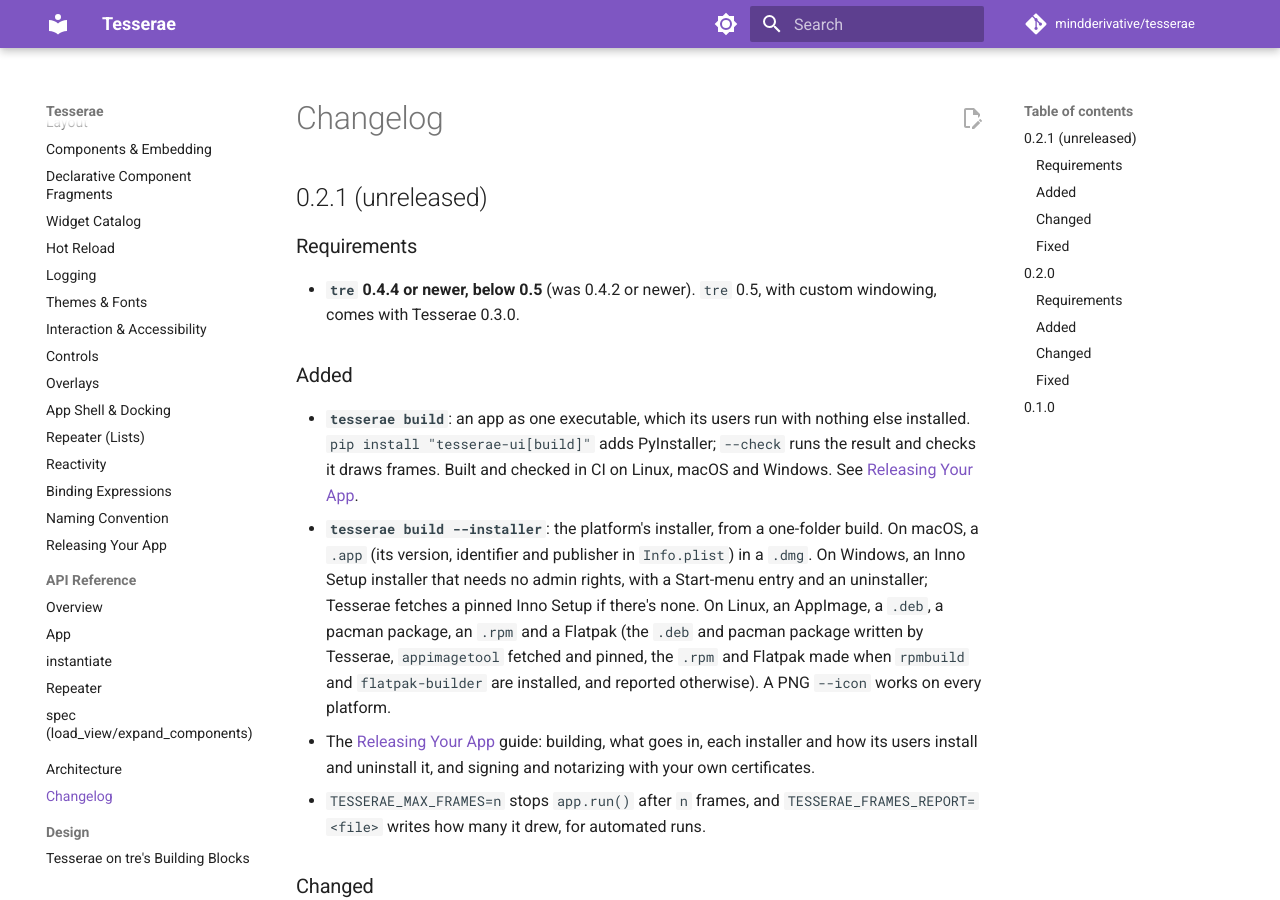
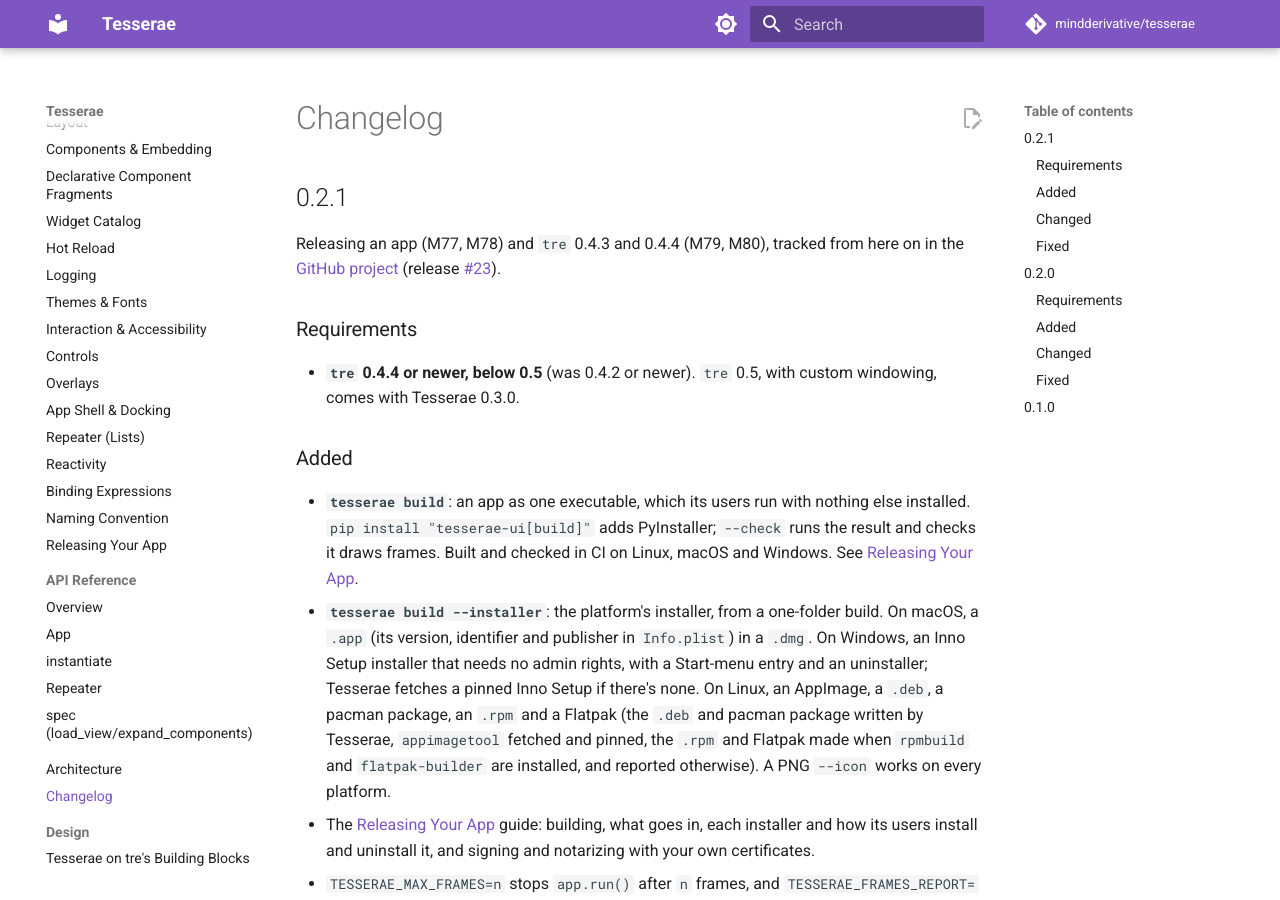
Before and after one commit to mindderivative/tesserae, an MkDocs documentation site: the page built from docs/changelog.md, in a window 1280 px wide and 900 px high. Built offline with MkDocs 1.6.1 and Material for MkDocs 9.7.7, drawn with Linux system fonts in a browser that asks for light colours; comment, search, counter and statistics services are not loaded.

Commit message:
Tesserae 0.2.1 (#37)
The version is 0.2.1, and the changelog's 0.2.1 section is headed for
release: releasing an app (M77, M78) and tre 0.4.3 and 0.4.4 (M79,
M80), tracked in the GitHub project (#23).

Co-Authored-By: Claude Opus 5.5 <noreply@anthropic.com>

```diff
--- a/docs/changelog.md
+++ b/docs/changelog.md
@@ -1,6 +1,10 @@
 # Changelog
 
-## 0.2.1 (unreleased)
+## 0.2.1
+
+Releasing an app (M77, M78) and `tre` 0.4.3 and 0.4.4 (M79, M80), tracked
+from here on in the [GitHub project](https://github.com/users/mindderivative/projects/2)
+(release [#23](https://github.com/mindderivative/tesserae/issues/23)).
 
 ### Requirements
 
--- a/pyproject.toml
+++ b/pyproject.toml
@@ -4,7 +4,7 @@ build-backend = "hatchling.build"
 
 [project]
 name = "tesserae-ui"  # on PyPI; `tesserae` there is an unrelated project. The import name stays `tesserae`.
-version = "0.2.0"
+version = "0.2.1"
 description = "A pyCopper-style declarative Python GUI framework, powered by the Tesserae Render Engine (tre)."
 readme = "README.md"
 license = "MIT"
```
